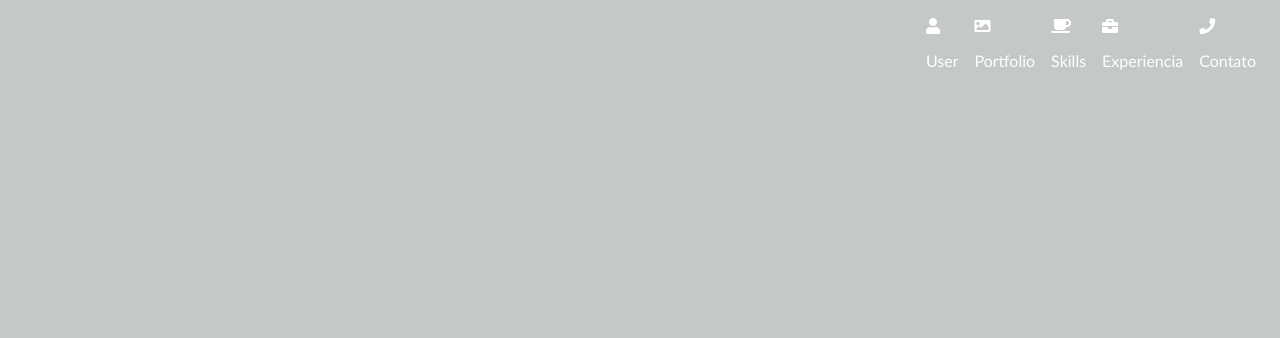
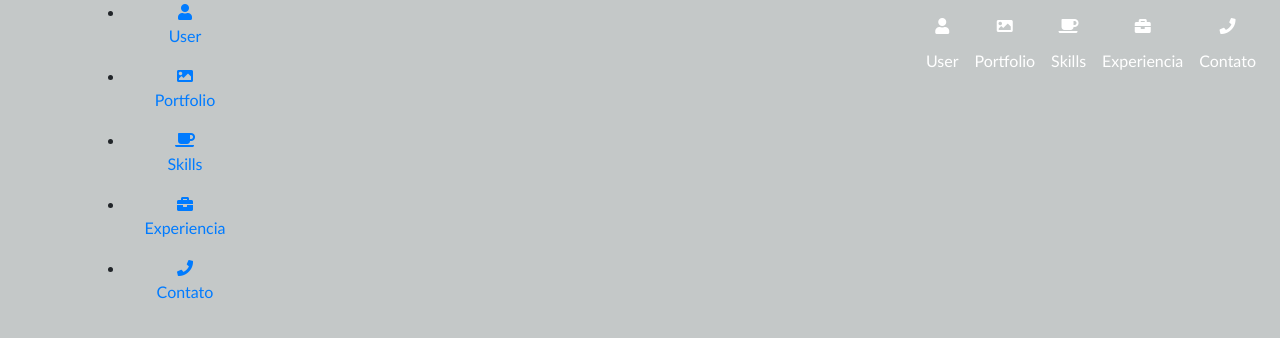
Before and after one commit to Romenildo-max/teste, a plain HTML site: page index.html in a window 1280 px wide. Drawn offline with nearby package versions, Linux system fonts and the light colour scheme.

Commit message:
atualização

```diff
--- a/estilo/estilo.css
+++ b/estilo/estilo.css
@@ -40,6 +40,11 @@ div .item h3 {
     margin: auto;
     font-size: 0.50em;
     text-align: left;
+}
+
+div .icon {
+    margin: 0 auto;
+    text-align: center;
 }
 
 
@@ -147,3 +152,13 @@ div .informacoes i{
 }
 
 */
+
+
+
+/******************
+@media (min-width: 575px) and (max-width: 1200px) {
+    .lista {
+        text-align: center;
+    }
+}
+*/
--- a/index.html
+++ b/index.html
@@ -86,8 +86,64 @@
 
         </div>
     </nav>
+  </header>
 
-  </header>
+  <section id="home" class="d-flex">
+    <div class="container align-self-center">
+        <div class="row">
+            <div class="col-md-2 menu">
+
+                <ul class="lista d-none d-sm-block">
+                    <li class="lista-item">
+                        <a href="#" class="link">
+                            <div class="icon">
+                                <i class="fas fa-user fa-1x"></i>
+                                <p>User</p>
+                            </div>
+                        </a>
+                    </li>
+
+                    <li class="lista-item">
+                        <a href="#" class="link">
+                            <div class="icon">
+                                <i class="fas fa-image fa-1x"></i>
+                                <p>Portfolio</p>
+                            </div>
+                        </a>
+                    </li>
+
+                    <li class="lista-item">
+                        <a href="#" class="link">
+                            <div class="icon">
+                                <i class="fas fa-coffee fa-1x"></i>
+                                <p>Skills</p>
+                            </div>
+                        </a>
+                    </li>
+
+                    <li class="lista-item">
+                        <a href="#" class="link">
+                            <div class="icon">
+                                <i class="fas fa-briefcase fa-1x"></i>
+                                <p>Experiencia</p>
+                            </div>
+                        </a>
+                    </li>
+
+                    <li class="lista-item">
+                        <a href="#" class="link">
+                            <div class="icon">
+                                <i class="fas fa-phone fa-1x"></i>
+                                <p>Contato</p>
+                            </div>
+                        </a>
+                    </li>
+                </ul>
+
+            </div>
+        </div>
+    </div>
+  </section>
 
 
   <script src="https://code.jquery.com/jquery-3.3.1.slim.min.js" integrity="sha384-q8i/X+965DzO0rT7abK41JStQIAqVgRVzpbzo5smXKp4YfRvH+8abtTE1Pi6jizo" crossorigin="anonymous"></script>
```
